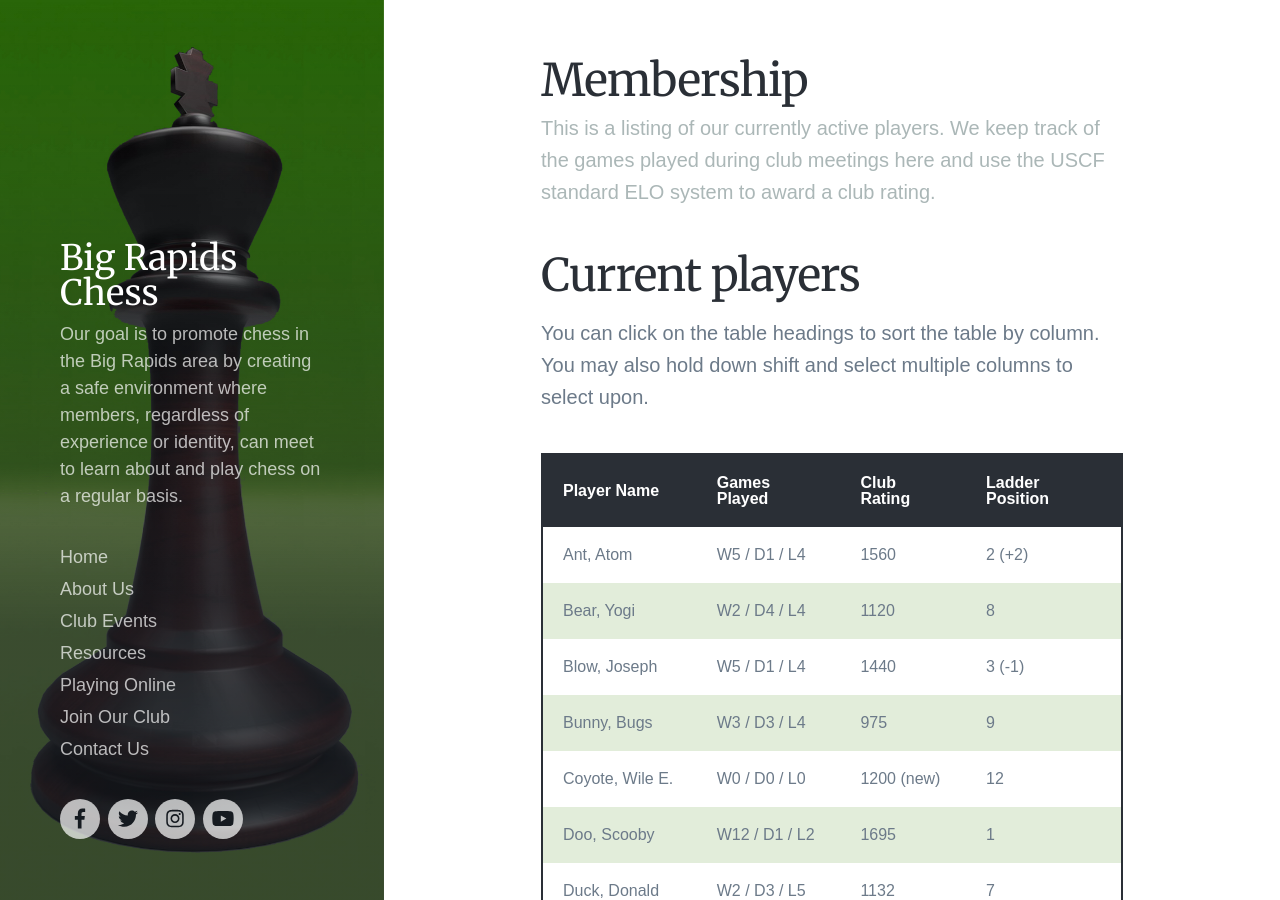
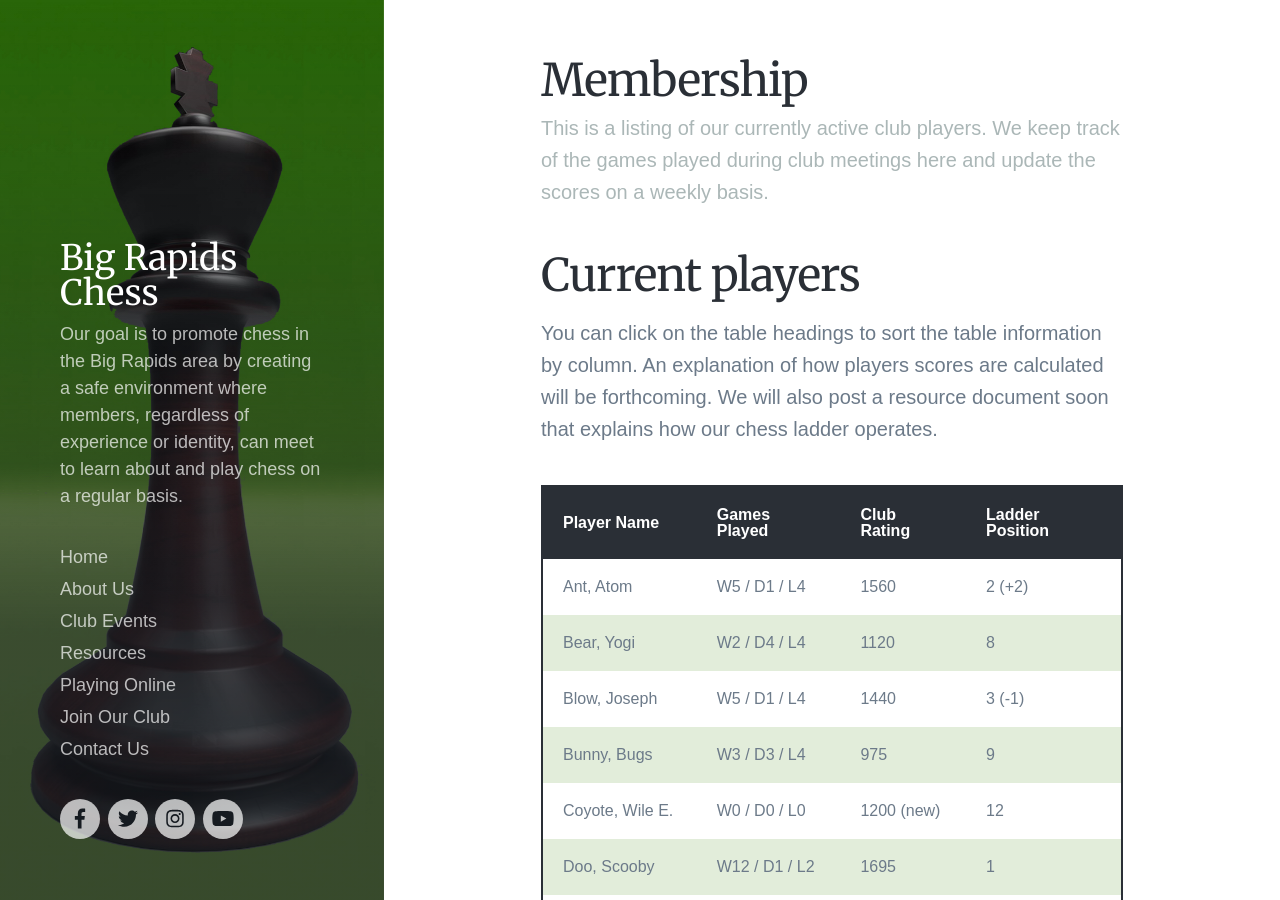
Before and after one commit to bigrapidschess/bigrapidschess.github.io, a Jekyll site: the page built from _pages/membership.md, in a window 1280 px wide and 900 px high. Built offline with Jekyll 4.4.1, drawn with Linux system fonts in a browser that asks for light colours; nearby versions of some CDN libraries; some web fonts are replaced.

Commit message:
Updated membership page text

```diff
--- a/_pages/membership.md
+++ b/_pages/membership.md
@@ -1,11 +1,11 @@
 ---
 title: Membership
-subtitle: This is a listing of our currently active players. We keep track of the games played during club meetings here and use the USCF standard ELO system to award a club rating.
+subtitle: This is a listing of our currently active club players. We keep track of the games played during club meetings here and update the scores on a weekly basis.
 description: A listing of our current players.
 featured_image: /images/my_background_green.jpg
 ---
 
 ## Current players
-You can click on the table headings to sort the table by column. You may also hold down shift and select multiple columns to select upon.
+You can click on the table headings to sort the table information by column. An explanation of how players scores are calculated will be forthcoming. We will also post a resource document soon that explains how our chess ladder operates.
 
 {% include interactive-table.html %}
```
